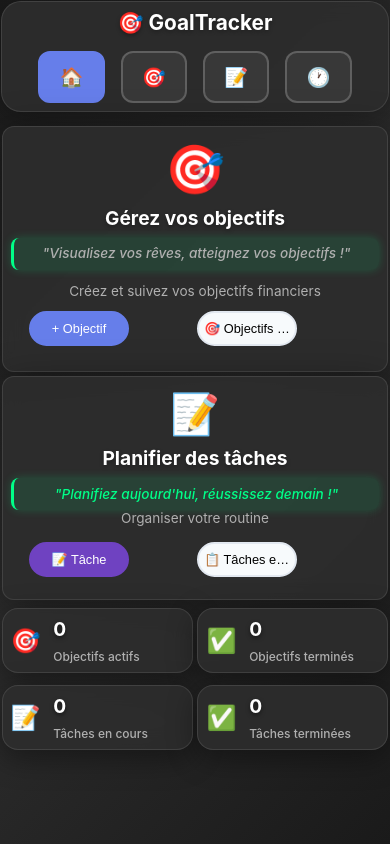
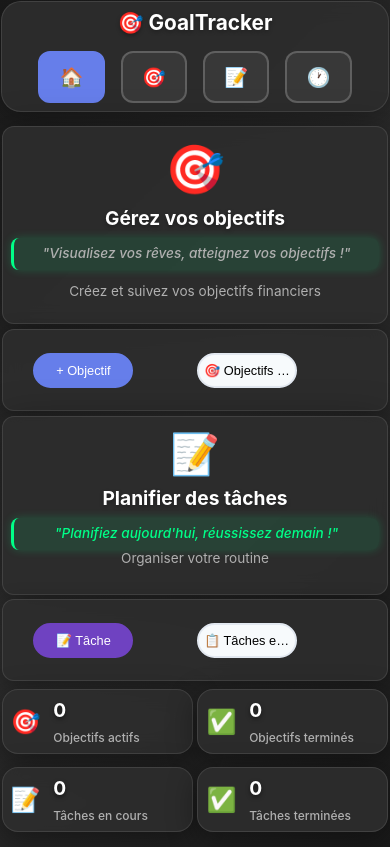
Before and after one commit to Kabatos/goaltracker, a plain HTML site: page index.html in a window 390 px wide. Drawn offline with Linux system fonts and the light colour scheme.

Commit message:
Update index.html

```diff
--- a/index.html
+++ b/index.html
@@ -151,6 +151,18 @@
             box-shadow: 0 0 10px rgba(0, 255, 136, 0.2);
         }
 
+        /* Sections de boutons */
+        .goals-actions-section, .todos-actions-section {
+            background: rgba(45, 45, 45, 0.95);
+            border-radius: 16px;
+            padding: 1rem;
+            margin: 0.5rem auto;
+            box-shadow: 0 4px 20px rgba(0, 0, 0, 0.3);
+            backdrop-filter: blur(10px);
+            border: 1px solid rgba(255, 255, 255, 0.1);
+            text-align: center;
+        }
+
         .quick-actions {
             margin: 0.8rem 0;
             gap: 0.6rem;
@@ -858,6 +870,12 @@
             .no-goals, .todos-section {
                 margin: 0.5rem 0;
                 padding: 1rem 0.75rem;
+                border-radius: 12px;
+            }
+
+            .goals-actions-section, .todos-actions-section {
+                margin: 0.3rem 0;
+                padding: 0.8rem;
                 border-radius: 12px;
             }
 
@@ -1153,12 +1171,13 @@
                     <h2>Gérez vos objectifs</h2>
                     <p class="motivation-text">"Visualisez vos rêves, atteignez vos objectifs !"</p>
                     <p>Créez et suivez vos objectifs financiers</p>
-
-                    <div class="quick-actions">
+                </div>
+
+                <!-- Boutons Objectifs -->
+                <div class="goals-actions-section">
                     <div class="actions-row">
                         <button class="btn-quick-create" onclick="showCreateGoal()">+ Objectif</button>
                         <button class="btn-quick-active-goals" onclick="showGoals()">🎯 Objectifs en cours</button>
-                        </div>
                     </div>
                 </div>
 
@@ -1170,12 +1189,13 @@
                         <p class="motivation-text">"Planifiez aujourd'hui, réussissez demain !"</p>
                         <p>Organiser votre routine</p>
                     </div>
-
-                    <div class="todos-actions">
+                </div>
+
+                <!-- Boutons Tâches -->
+                <div class="todos-actions-section">
                     <div class="actions-row">
                         <button class="btn-quick-todo" onclick="showCreateTodo()">📝 Tâche</button>
                         <button class="btn-quick-active-todos" onclick="showTodos()">📋 Tâches en cours</button>
-                        </div>
                     </div>
                 </div>
 
```
Lines whose indentation alone changed are shown as unchanged.
